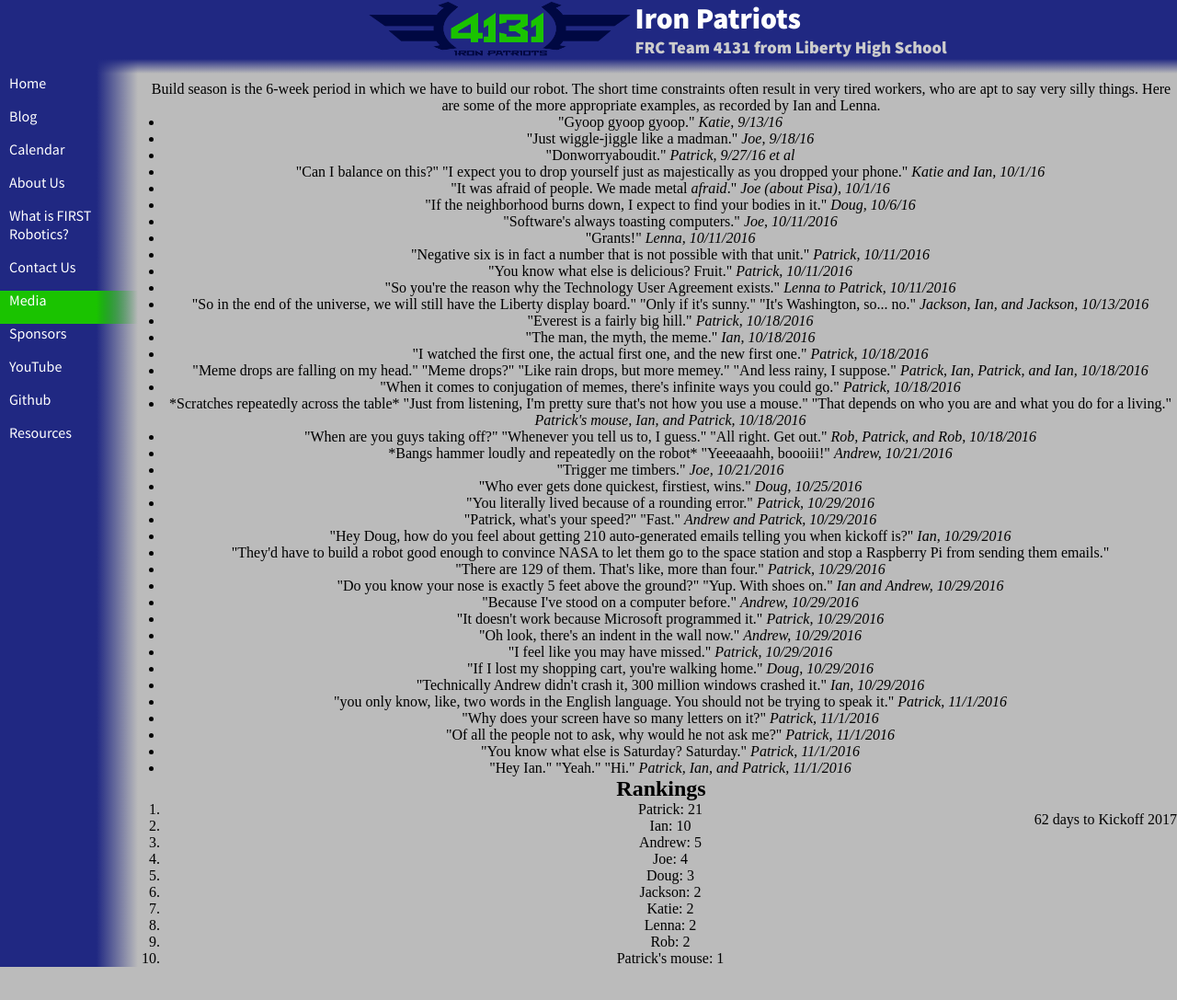
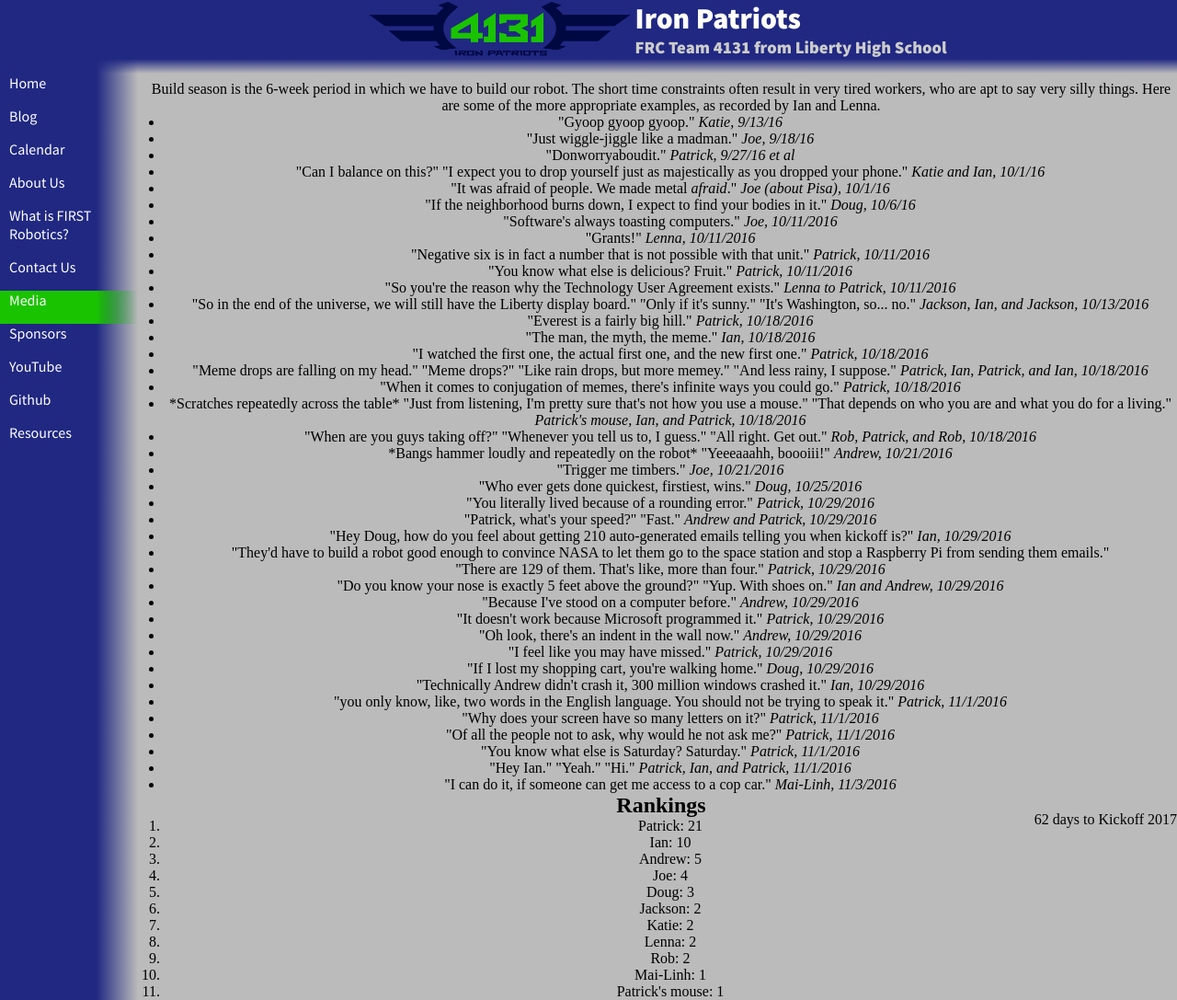
Before and after one commit to katiebugmoon/FRC4131.github.io, a Jekyll site: the page built from media/2017/quotes.html, in a window 1280 px wide. Shown: the whole page at 92% size. Built offline with Jekyll 4.4.1, drawn with Linux system fonts in a browser that asks for light colours; nearby versions of some CDN libraries; before the commit the page ends 1051 px from its top, so only the background shows below that.

Commit message:
Update quotes.html

```diff
--- a/media/2017/quotes.html
+++ b/media/2017/quotes.html
@@ -43,6 +43,7 @@ title: Build Season 2017 Quotes
 	<li>"Of all the people not to ask, why would he not ask me?" <i>Patrick, 11/1/2016</i></li>
 	<li>"You know what else is Saturday? Saturday." <i>Patrick, 11/1/2016</i></li>
 	<li>"Hey Ian." "Yeah." "Hi." <i>Patrick, Ian, and Patrick, 11/1/2016</i></li>
+	<li>"I can do it, if someone can get me access to a cop car." <i>Mai-Linh, 11/3/2016</i></li>
 </ul>
 <h2>Rankings</h2>
 <ol id='rankings'></ol>
```
